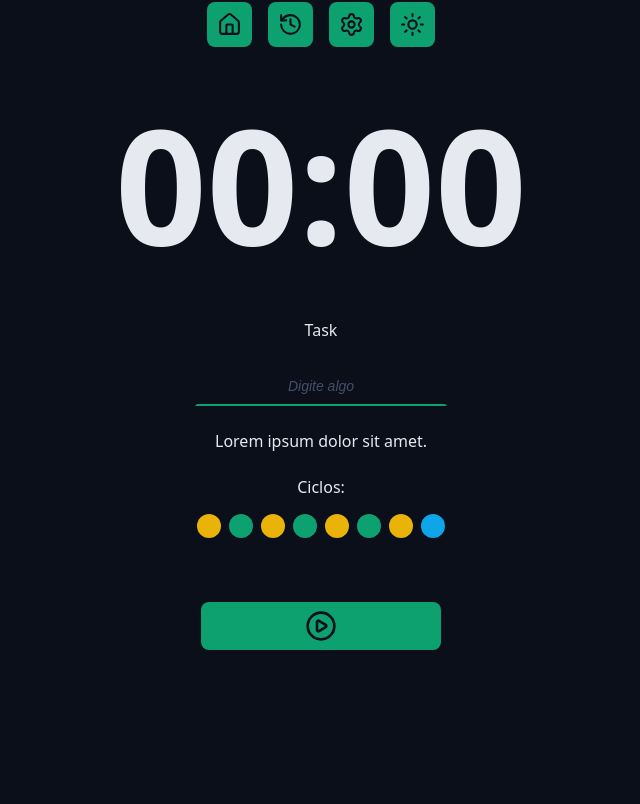
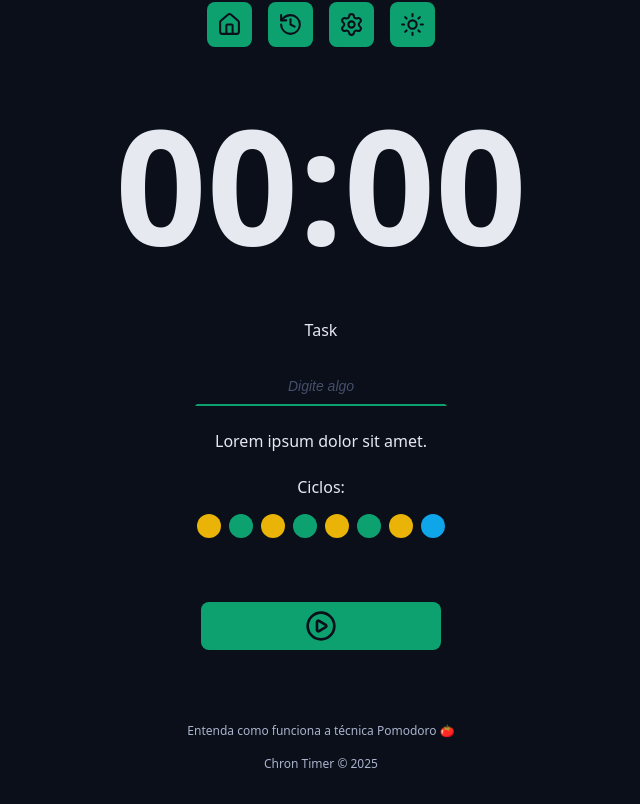
Before and after one commit to guilhermerodrigues17/chron-timer, a React (Vite) app: page / in a window 1280 px wide. Shown: the part 257-1061 px from the top of the page, without its empty margins (319-959 px from the left). Before the commit the page ends 979 px from the top, so only its background shows below. Built offline with nearby package versions, Linux system fonts and the light colour scheme.

Commit message:
feat: add footer component

```diff
--- a/src/App.tsx
+++ b/src/App.tsx
@@ -9,6 +9,7 @@
 import { Cycles } from './components/Cycles';
 import { DefaultButton } from './components/DefaultButton';
 import { PlayCircleIcon } from 'lucide-react';
+import { Footer } from './components/Footer';
 
 export function App() {
   return (
@@ -49,6 +50,10 @@
           </div>
         </form>
       </Container>
+
+      <Container>
+        <Footer />
+      </Container>
     </>
   );
 }
--- /dev/null
+++ b/src/components/Footer/index.tsx
@@ -0,0 +1,10 @@
+import styles from './styles.module.css';
+
+export function Footer() {
+  return (
+    <footer className={styles.footer}>
+      <a href=''>Entenda como funciona a técnica Pomodoro 🍅</a>
+      <a href=''>Chron Timer &copy; {new Date().getFullYear()}</a>
+    </footer>
+  );
+}
--- /dev/null
+++ b/src/components/Footer/styles.module.css
@@ -0,0 +1,18 @@
+.footer {
+  display: flex;
+  align-items: center;
+  justify-content: center;
+  flex-direction: column;
+  gap: 1.6rem;
+  font-size: 1.2rem;
+}
+
+.footer a {
+  color: var(--text-muted);
+  text-decoration: none;
+}
+
+.footer a:hover {
+  color: var(--text-muted);
+  text-decoration: underline;
+}
```
